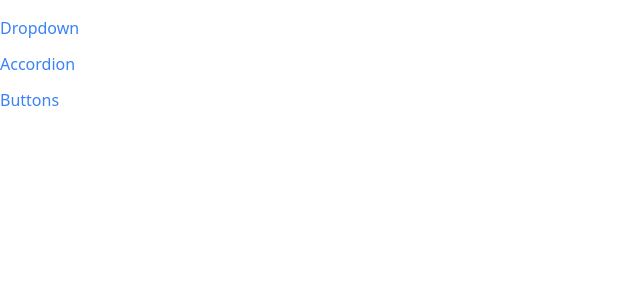
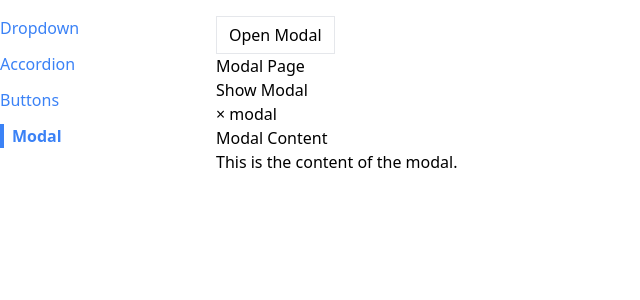
Before and after one commit to haikali3/navigation-react, a React (Create React App) app: page /modal in a window 1280 px wide. Shown: the top 300 px of the page, without its empty margins (0-640 px from the left). Built offline with nearby package versions, Linux system fonts and the light colour scheme.

Commit message:
on off modal

```diff
--- a/src/App.js
+++ b/src/App.js
@@ -3,6 +3,7 @@
 import AccordionPage from './pages/AccordionPage';
 import DropdownPage from './pages/DropdownPage';
 import ButtonPage from './pages/ButtonPage';
+import ModalPage from './pages/ModalPage';
 
 function App() {
   return (
@@ -18,6 +19,9 @@
         <Route path="/buttons">
           <ButtonPage />
         </Route>
+        <Route path="/modal">
+          <ModalPage />
+        </Route>
       </div>
     </div>
   );
--- a/src/components/Modal.js
+++ b/src/components/Modal.js
@@ -5,7 +5,7 @@
     <div className="modal">
       <div className="modal-content">
         <span className="close" onClick={props.onClose}>
-          &times;
+          &times; modal
         </span>
         {props.children}
       </div>
--- a/src/components/Sidebar.js
+++ b/src/components/Sidebar.js
@@ -5,6 +5,7 @@
     { label: 'Dropdown', path: '/' },
     { label: 'Accordion', path: '/accordion' },
     { label: 'Buttons', path: '/buttons' },
+    { label: 'Modal', path: '/modal' },
   ];
 
   const renderedLinks = links.map((link) => {
--- a/src/pages/ModalPage.js
+++ b/src/pages/ModalPage.js
@@ -1,8 +1,13 @@
 import React from 'react';
 import Modal from '../components/Modal';
+import Button from '../components/Button';
 
 function ModalPage() {
   const [showModal, setShowModal] = React.useState(false);
+
+  const handleClick = () => {
+    setShowModal(!showModal);
+  };
 
   const handleShowModal = () => {
     setShowModal(true);
@@ -14,6 +19,8 @@
 
   return (
     <div>
+      <Button onClick={handleClick}>Open Modal</Button>
+      {showModal && <Modal />}
       <h1>Modal Page</h1>
       <button onClick={handleShowModal}>Show Modal</button>
       <Modal show={showModal} onClose={handleCloseModal}>
```
